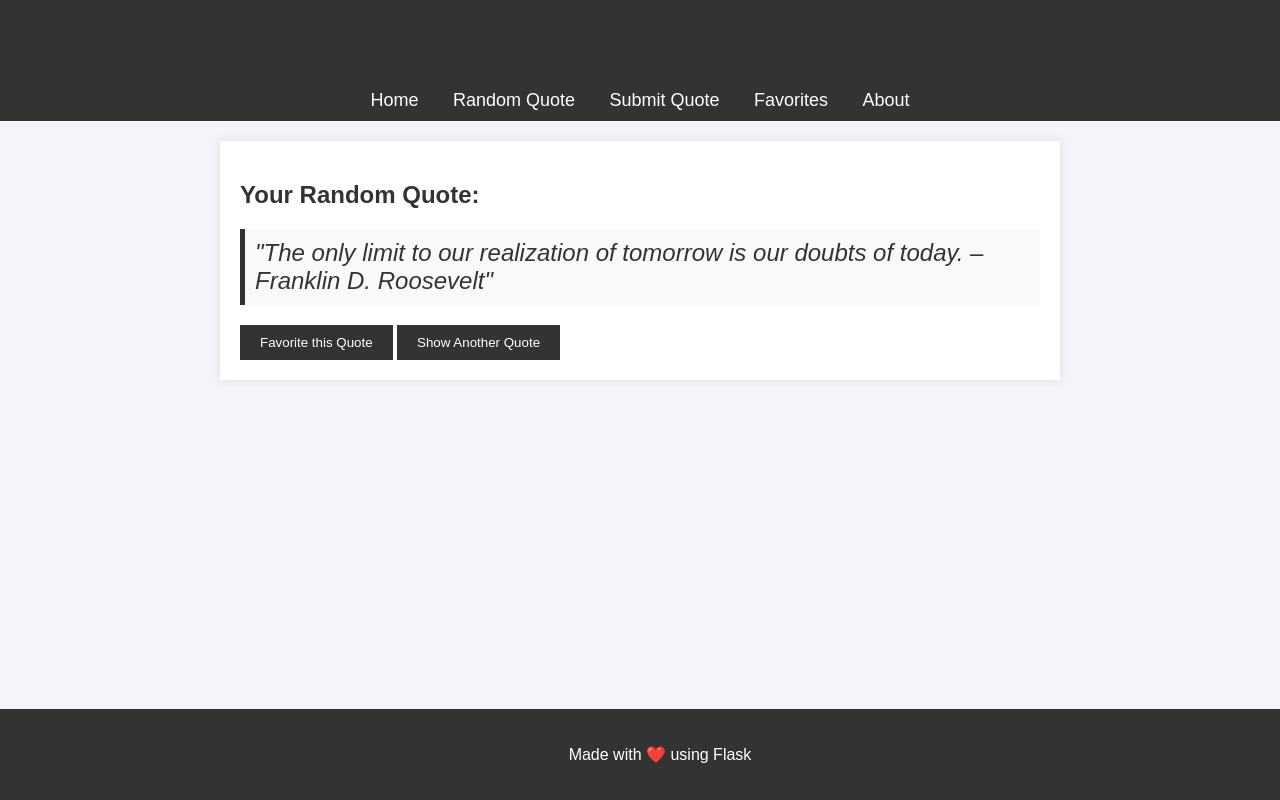
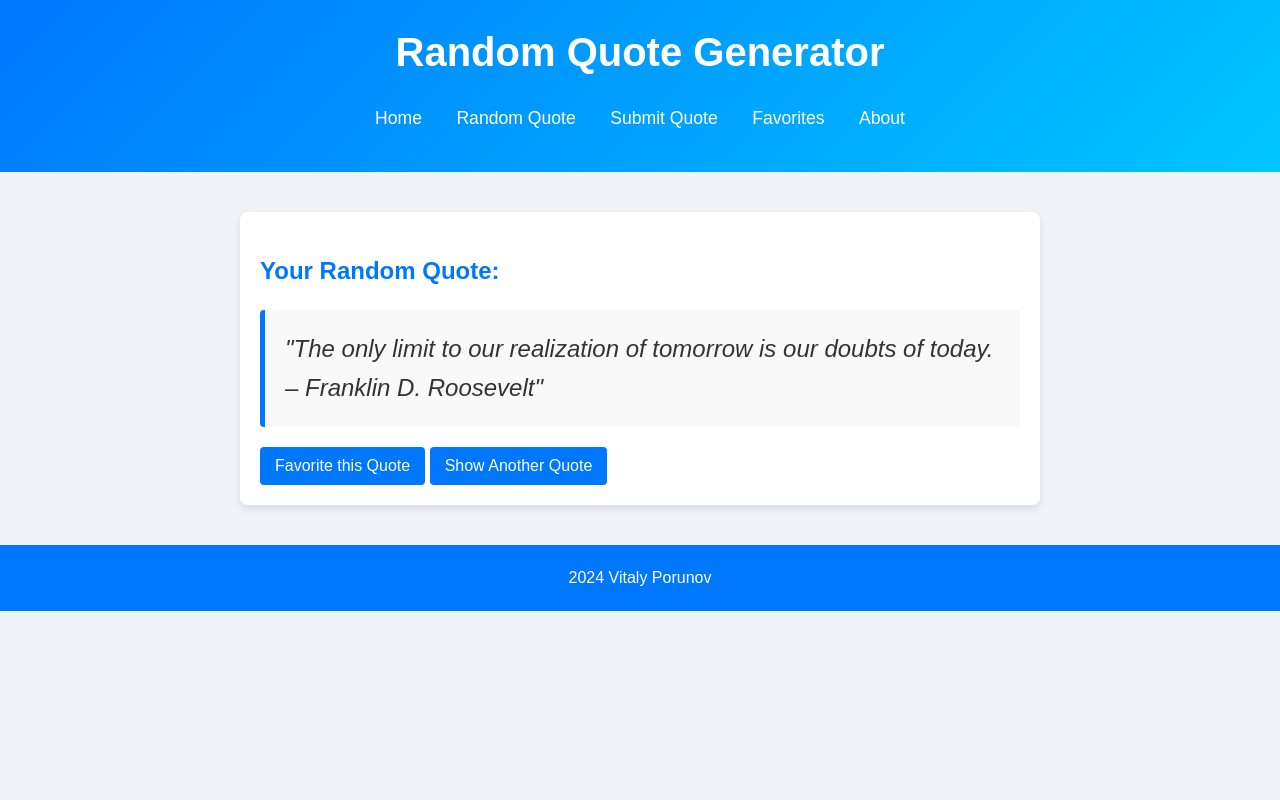
Before and after one commit to vitalyporunov/random_quote_generator, a Flask app: page /quotes in a window 1280 px wide. Run offline with Flask 2, Linux system fonts and the light colour scheme.

Commit message:
added HTML and CSS changes for usability

```diff
--- a/static/script.js
+++ b/static/script.js
@@ -4,3 +4,11 @@ console.log('JavaScript Loaded');
 function notifyFavorite() {
     alert('Quote has been added to your favorites!');
 }
+document.addEventListener("DOMContentLoaded", function() {
+    const toggleButton = document.getElementById('toggle-dark-mode');
+
+    toggleButton.addEventListener('click', function() {
+        document.body.classList.toggle('dark-mode');
+        toggleButton.textContent = document.body.classList.contains('dark-mode') ? '🌞' : '🌙';
+    });
+});
--- a/static/style.css
+++ b/static/style.css
@@ -1,96 +1,153 @@
+* {
+    box-sizing: border-box;
+}
+
 body {
-    font-family: Arial, sans-serif;
-    background-color: #f4f4f9;
+    font-family: 'Arial', sans-serif;
+    background-color: #f0f4f8;
     color: #333;
     margin: 0;
     padding: 0;
+    line-height: 1.6;
 }
 
 header {
-    background-color: #333;
+    background: linear-gradient(135deg, #0077ff, #00c6ff);
     color: white;
-    padding: 10px 0;
+    padding: 20px 0;
     text-align: center;
+    position: relative;
+}
+
+header h1 {
+    font-size: 2.5rem;
+    margin: 0;
+}
+
+nav {
+    margin: 20px 0;
 }
 
 nav a {
     margin: 0 15px;
     color: white;
     text-decoration: none;
-    font-size: 18px;
+    font-size: 1.1rem;
+    transition: color 0.3s;
 }
 
 nav a:hover {
-    text-decoration: underline;
+    color: #ffdd57;
 }
 
 main {
     max-width: 800px;
-    margin: 20px auto;
+    margin: 40px auto;
     padding: 20px;
     background-color: white;
-    box-shadow: 0 0 10px rgba(0, 0, 0, 0.1);
+    box-shadow: 0 4px 10px rgba(0, 0, 0, 0.1);
+    border-radius: 8px;
+    transition: transform 0.3s;
 }
 
-h1, h2 {
-    color: #333;
+main:hover {
+    transform: translateY(-2px);
+}
+
+h2 {
+    color: #0077ff;
 }
 
 blockquote {
     font-size: 1.5rem;
     font-style: italic;
     margin: 20px 0;
-    padding: 10px;
+    padding: 20px;
     background-color: #f9f9f9;
-    border-left: 5px solid #333;
-}
-
-textarea {
-    width: 100%;
-    padding: 10px;
-    font-size: 1rem;
+    border-left: 5px solid #0077ff;
+    border-radius: 4px;
 }
 
 button {
-    padding: 10px 20px;
-    background-color: #333;
+    padding: 10px 15px;
+    background-color: #0077ff;
     color: white;
     border: none;
+    border-radius: 4px;
     cursor: pointer;
+    font-size: 1rem;
+    transition: background-color 0.3s;
 }
 
 button:hover {
-    background-color: #555;
+    background-color: #0056b3;
 }
 
 footer {
     text-align: center;
     padding: 20px;
-    background-color: #333;
+    background-color: #0077ff;
     color: white;
-    position: fixed;
-    bottom: 0;
-    width: 100%;
-}
-/* Highlight favorite quotes */
-blockquote {
-    font-size: 1.5rem;
-    font-style: italic;
-    margin: 20px 0;
-    padding: 10px;
-    background-color: #f9f9f9;
-    border-left: 5px solid #333;
+    position: relative;
 }
 
-ul {
-    list-style-type: none;
-    padding-left: 0;
+footer p {
+    margin: 0;
 }
 
-ul li {
-    font-size: 1.25rem;
-    margin: 10px 0;
-    padding: 10px;
-    background-color: #f0f0f0;
-    border-left: 5px solid #0073e6;
+/* Responsive Design */
+@media (max-width: 600px) {
+    header h1 {
+        font-size: 2rem;
+    }
+
+    nav a {
+        font-size: 1rem;
+    }
+
+    main {
+        padding: 15px;
+    }
+
+    blockquote {
+        font-size: 1.2rem;
+    }
+
+    button {
+        width: 100%;
+        padding: 15px;
+    }
 }
+
+/* Dark Mode Styles */
+body.dark-mode {
+    background-color: #1a1a1a;
+    color: #eaeaea;
+}
+
+body.dark-mode header {
+    background: linear-gradient(135deg, #444, #222);
+}
+
+body.dark-mode nav a {
+    color: #eaeaea;
+}
+
+body.dark-mode main {
+    background-color: #2e2e2e;
+    color: #eaeaea;
+}
+
+body.dark-mode blockquote {
+    background-color: #333;
+    border-left: 5px solid #0077ff;
+}
+
+body.dark-mode footer {
+    background-color: #444;
+}
+
+/* Smooth Transition for Dark Mode */
+html {
+    transition: background-color 0.3s, color 0.3s;
+}
--- a/templates/base.html
+++ b/templates/base.html
@@ -21,7 +21,7 @@
         {% block content %}{% endblock %}
     </main>
     <footer>
-        <p>Made with ❤️ using Flask</p>
+        <p>2024 Vitaly Porunov</p>
     </footer>
     <script src="{{ url_for('static', filename='script.js') }}"></script>
 </body>
```
